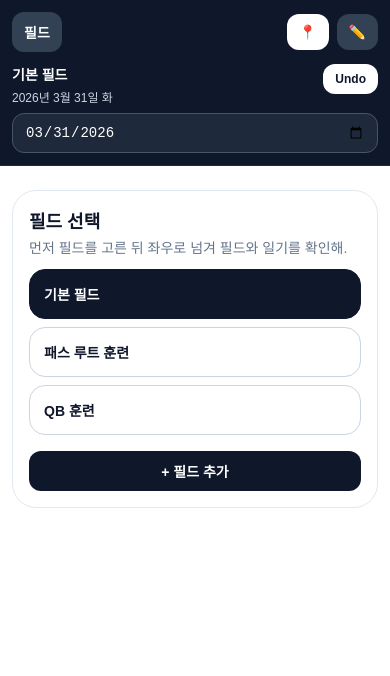
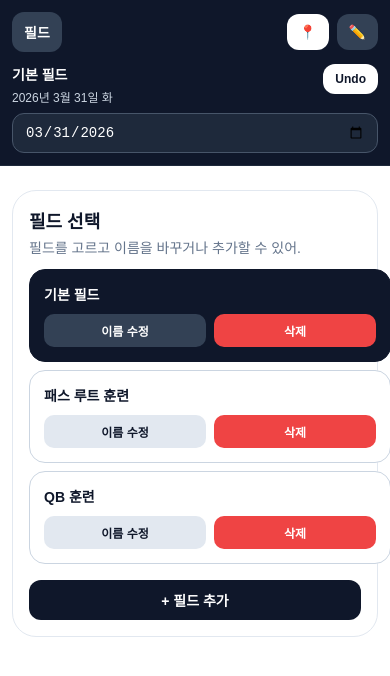
Before and after one commit to Joocy03/flag-journal-web, a React (Vite) app: page / in a window 390 px wide. Shown: the top 676 px of the page. Built offline with nearby package versions, Linux system fonts and the light colour scheme.

Commit message:
rebuild mobile web app and add field rename

```diff
--- a/index.html
+++ b/index.html
@@ -4,6 +4,17 @@
     <meta charset="UTF-8" />
     <link rel="icon" type="image/svg+xml" href="/favicon.svg" />
     <meta name="viewport" content="width=device-width, initial-scale=1.0" />
+<link rel="manifest" href="/manifest.json" />
+
+<meta name="theme-color" content="#0f172a" />
+
+<meta name="apple-mobile-web-app-capable" content="yes" />
+
+<meta name="apple-mobile-web-app-status-bar-style" content="black-translucent" />
+
+<meta name="apple-mobile-web-app-title" content="GOFLAG" />
+
+<link rel="apple-touch-icon" href="/icon-192.png" />
     <title>flag-journal-web</title>
   </head>
   <body>
--- a/src/App.jsx
+++ b/src/App.jsx
@@ -7,7 +7,7 @@ const PLAYER_COLORS = {
   X: { bg: "#ef4444", stroke: "#ef4444", text: "#ffffff" },
   Y: { bg: "#3b82f6", stroke: "#3b82f6", text: "#ffffff" },
   C: { bg: "#22c55e", stroke: "#22c55e", text: "#ffffff" },
-  Z: { bg: "#facc15", stroke: "#facc15", text: "#ffffff" },
+  Z: { bg: "#facc15", stroke: "#ffffff", text: "#ffffff" },
   Q: { bg: "#a855f7", stroke: "#a855f7", text: "#ffffff" },
 };
 
@@ -128,6 +128,11 @@ const styles = {
     marginBottom: 8,
     background: "#ffffff",
   },
+  smallAction: {
+    padding: "8px 10px",
+    fontSize: 12,
+    borderRadius: 10,
+  },
 };
 
 const createEntry = () => ({ journal: "", markers: [], routes: [] });
@@ -159,15 +164,11 @@ function getRouteStroke(route) {
 }
 
 function clampMenuPosition(pos) {
-  const menuWidth = 26; // percent approximation for 5 buttons
+  const menuWidth = 30;
   const menuHalf = menuWidth / 2;
-  const minX = menuHalf + 2;
-  const maxX = 100 - menuHalf - 2;
-  const minY = 8;
-  const maxY = 92;
   return {
-    x: Math.min(Math.max(pos.x, minX), maxX),
-    y: Math.min(Math.max(pos.y, minY), maxY),
+    x: Math.min(Math.max(pos.x, menuHalf + 2), 100 - menuHalf - 2),
+    y: Math.min(Math.max(pos.y, 8), 92),
   };
 }
 
@@ -204,11 +205,12 @@ export default function App() {
       return TODAY;
     }
   });
-
   const [mode, setMode] = useState("marker");
   const [mobileView, setMobileView] = useState("sheet");
   const [showAddInput, setShowAddInput] = useState(false);
   const [newFieldTitle, setNewFieldTitle] = useState("");
+  const [editingFieldId, setEditingFieldId] = useState(null);
+  const [editingFieldTitle, setEditingFieldTitle] = useState("");
   const [markerMenu, setMarkerMenu] = useState(null);
   const [drawing, setDrawing] = useState(false);
   const [currentRoute, setCurrentRoute] = useState([]);
@@ -325,6 +327,34 @@ export default function App() {
     setNewFieldTitle("");
     setShowAddInput(false);
     setMobileView("field");
+  };
+
+  const startEditField = (field) => {
+    setEditingFieldId(field.id);
+    setEditingFieldTitle(field.title);
+  };
+
+  const saveFieldTitle = (fieldId) => {
+    const title = editingFieldTitle.trim();
+    if (!title) return;
+    updateField(fieldId, (field) => ({ ...field, title }));
+    setEditingFieldId(null);
+    setEditingFieldTitle("");
+  };
+
+  const cancelEditField = () => {
+    setEditingFieldId(null);
+    setEditingFieldTitle("");
+  };
+
+  const deleteField = (fieldId) => {
+    if (fields.length === 1) return;
+    const nextFields = fields.filter((field) => field.id !== fieldId);
+    setFields(nextFields);
+    if (selectedFieldId === fieldId) {
+      setSelectedFieldId(nextFields[0].id);
+    }
+    if (editingFieldId === fieldId) cancelEditField();
   };
 
   const addMarker = (label) => {
@@ -637,26 +667,105 @@ export default function App() {
           <main style={styles.main}>
             <section style={styles.card}>
               <h2 style={styles.title}>필드 선택</h2>
-              <p style={styles.sub}>먼저 필드를 고른 뒤 좌우로 넘겨 필드와 일기를 확인해.</p>
+              <p style={styles.sub}>필드를 고르고 이름을 바꾸거나 추가할 수 있어.</p>
 
-              {fields.map((field) => (
+              {fields.map((field) => {
+                const selected = field.id === selectedFieldId;
+                const editing = field.id === editingFieldId;
+                return (
+                  <div
+                    key={field.id}
+                    style={{
+                      ...styles.fieldItem,
+                      background: selected ? "#0f172a" : "#ffffff",
+                      color: selected ? "#ffffff" : "#0f172a",
+                      borderColor: selected ? "#0f172a" : "#cbd5e1",
+                    }}
+                  >
+                    {editing ? (
+                      <>
+                        <input
+                          value={editingFieldTitle}
+                          onChange={(e) => setEditingFieldTitle(e.target.value)}
+                          style={{
+                            width: "100%",
+                            boxSizing: "border-box",
+                            padding: "10px 12px",
+                            borderRadius: 10,
+                            border: "1px solid #cbd5e1",
+                            marginBottom: 8,
+                          }}
+                        />
+                        <div style={{ display: "flex", gap: 8 }}>
                           <button
-                  key={field.id}
+                            type="button"
+                            onClick={() => saveFieldTitle(field.id)}
+                            style={{ ...styles.button, ...styles.smallAction, background: "#22c55e", color: "#ffffff", flex: 1 }}
+                          >
+                            저장
+                          </button>
+                          <button
+                            type="button"
+                            onClick={cancelEditField}
+                            style={{ ...styles.button, ...styles.smallAction, background: "#e2e8f0", color: "#0f172a", flex: 1 }}
+                          >
+                            취소
+                          </button>
+                        </div>
+                      </>
+                    ) : (
+                      <>
+                        <button
                           type="button"
                           onClick={() => {
                             setSelectedFieldId(field.id);
                             setMobileView("field");
                           }}
                           style={{
-                    ...styles.fieldItem,
-                    background: field.id === selectedFieldId ? "#0f172a" : "#ffffff",
-                    color: field.id === selectedFieldId ? "#ffffff" : "#0f172a",
-                    borderColor: field.id === selectedFieldId ? "#0f172a" : "#cbd5e1",
+                            display: "block",
+                            width: "100%",
+                            border: "none",
+                            background: "transparent",
+                            color: "inherit",
+                            textAlign: "left",
+                            padding: 0,
+                            fontSize: 14,
+                            fontWeight: 700,
+                            marginBottom: 10,
+                            cursor: "pointer",
                           }}
                         >
                           {field.title}
                         </button>
-              ))}
+                        <div style={{ display: "flex", gap: 8 }}>
+                          <button
+                            type="button"
+                            onClick={() => startEditField(field)}
+                            style={{ ...styles.button, ...styles.smallAction, background: selected ? "#334155" : "#e2e8f0", color: selected ? "#ffffff" : "#0f172a", flex: 1 }}
+                          >
+                            이름 수정
+                          </button>
+                          <button
+                            type="button"
+                            onClick={() => deleteField(field.id)}
+                            disabled={fields.length === 1}
+                            style={{
+                              ...styles.button,
+                              ...styles.smallAction,
+                              background: fields.length === 1 ? "#cbd5e1" : "#ef4444",
+                              color: "#ffffff",
+                              flex: 1,
+                              opacity: fields.length === 1 ? 0.6 : 1,
+                            }}
+                          >
+                            삭제
+                          </button>
+                        </div>
+                      </>
+                    )}
+                  </div>
+                );
+              })}
 
               <button
                 style={{ ...styles.button, background: "#0f172a", color: "white", width: "100%", marginTop: 8 }}
```
Also changed, not shown: public/manifest.json.txt (added). Lines whose indentation alone changed are shown as unchanged.
